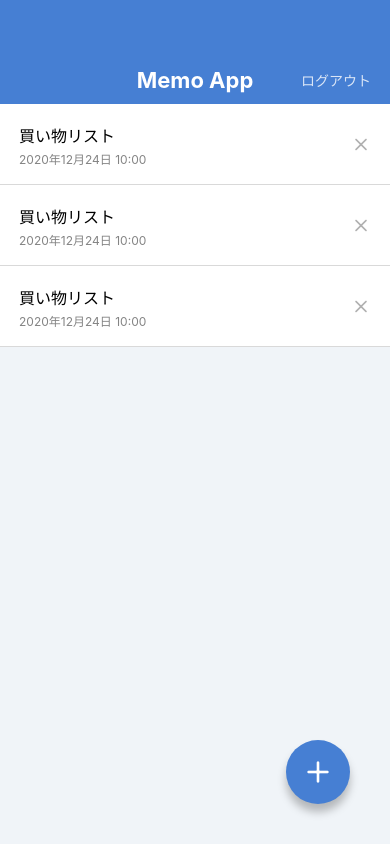
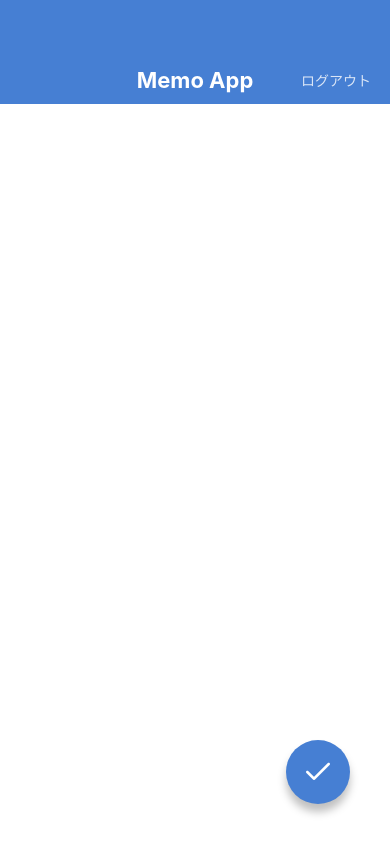
Before and after one commit to Issy-R/MemoApp2021, a React Native app: screen / in a window 390 px wide. Built offline with nearby package versions, Linux system fonts and the light colour scheme.

Commit message:
Create MemoEditScreen & MemoCreateScreen

```diff
--- a/App.jsx
+++ b/App.jsx
@@ -2,9 +2,11 @@
 
 import MemoListScreen from './src/screens/MemoListScreen';
 import MemoDetailScreen from './src/screens/MemoDetailScreen';
+import MemoEditScreen from './src/screens/MemoEditScreen';
+import MemoCreateScreen from './src/screens/MemoCreateScreen';
 
 export default function App() {
   return (
-    <MemoListScreen />
+    <MemoCreateScreen />
   );
 }
--- /dev/null
+++ b/src/screens/MemoCreateScreen.jsx
@@ -0,0 +1,35 @@
+import React from 'react';
+import { KeyboardAvoidingView, StyleSheet, TextInput, View } from 'react-native';
+
+import AppBar from '../components/AppBar';
+import CircleBotton from '../components/CircleBotton';
+
+export default function MemoCreateScreen() {
+  return (
+    <KeyboardAvoidingView style={styles.container} behavior='height'>
+      <AppBar />
+      <View style={styles.inputContainer}>
+        <TextInput  value= '' multiline style={styles.input}/>
+      </View>
+      <CircleBotton name='check' />
+
+    </KeyboardAvoidingView>
+  );
+}
+
+const styles = StyleSheet.create({
+  container: {
+    flex: 1,
+  },
+  inputContainer: {
+    paddingVertical: 32,
+    paddingHorizontal: 27,
+    flex: 1,
+  },
+  input: {
+    flex: 1,
+    textAlignVertical: 'top',
+    fontSize: 16,
+    lineHeight: 24,
+  },
+});
--- /dev/null
+++ b/src/screens/MemoEditScreen.jsx
@@ -0,0 +1,35 @@
+import React from 'react';
+import { KeyboardAvoidingView, StyleSheet, TextInput, View } from 'react-native';
+
+import AppBar from '../components/AppBar';
+import CircleBotton from '../components/CircleBotton';
+
+export default function MemoEditScreen() {
+  return (
+    <KeyboardAvoidingView style={styles.container} behavior='height'>
+      <AppBar />
+      <View style={styles.inputContainer}>
+        <TextInput  value= '買い物リスト' multiline style={styles.input}/>
+      </View>
+      <CircleBotton name='check' />
+
+    </KeyboardAvoidingView>
+  );
+}
+
+const styles = StyleSheet.create({
+  container: {
+    flex: 1,
+  },
+  inputContainer: {
+    paddingVertical: 32,
+    paddingHorizontal: 27,
+    flex: 1,
+  },
+  input: {
+    flex: 1,
+    textAlignVertical: 'top',
+    fontSize: 16,
+    lineHeight: 24,
+  },
+});
```
